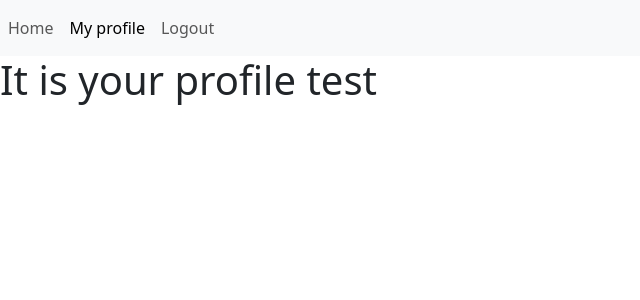
After one commit to Cagey7/birds, a Flask app: a page that uses app/templates/base.html in a window 1280 px wide. The commit adds this page. Shown: the top 300 px of the page, without its empty margins (0-640 px from the left). Run offline with Flask 2, Linux system fonts and the light colour scheme; a user stored in the database is signed in; some libraries are stand-ins or nearby versions.

Commit message:
Changed navbar, added logout, added profile page

```diff
--- a/app/main/views.py
+++ b/app/main/views.py
@@ -1,6 +1,13 @@
-from flask import render_template
+from flask import render_template, session, abort
 from . import main
 
 @main.route("/", methods=["GET", "POST"])
 def index():
     return render_template("index.html")
+
+
+@main.route("/profile/<username>")
+def profile(username):
+    if not username == session["username"]:
+        abort(404)
+    return render_template("profile.html")
--- a/app/templates/base.html
+++ b/app/templates/base.html
@@ -22,9 +22,15 @@
 
         <nav class="navbar navbar-expand-lg navbar-light bg-light">
             <div class="navbar-nav mr-auto">
-                {{ render_nav_item('main.index', 'Home') }}
-                {{ render_nav_item('auth.login', 'Login') }}
-                {{ render_nav_item('auth.register', 'Registration') }}
+                {% if session["username"] %}
+                    {{ render_nav_item('main.index', 'Home') }}
+                    {{ render_nav_item('main.profile', 'My profile', username=session["username"]) }}
+                    {{ render_nav_item('auth.logout', 'Logout') }}
+                {% else %}
+                    {{ render_nav_item('main.index', 'Home') }}
+                    {{ render_nav_item('auth.login', 'Login') }}
+                    {{ render_nav_item('auth.register', 'Registration') }}
+                {% endif %}
             </div>
         </nav>
         {% endblock %}
--- a/app/templates/index.html
+++ b/app/templates/index.html
@@ -1,8 +1,8 @@
 {% extends "base.html" %}
 
 {% block content %}
-    {% if session["email"] %}
-        <h1>Hello, {{ session["email"] }}</h1>
+    {% if session["username"] %}
+        <h1>Hello, {{ session["username"] }}</h1>
     {% else %}
         <h1>Hello, stranger </h1>
     {% endif %}
--- /dev/null
+++ b/app/templates/profile.html
@@ -0,0 +1,5 @@
+{% extends "base.html" %}
+
+{% block content %}
+    <h1>It is your profile {{ session["username"] }}</h1>
+{% endblock %}
```
Also changed, not shown: app/auth/views.py (+7 -1 lines), databases/development.sqlite.
